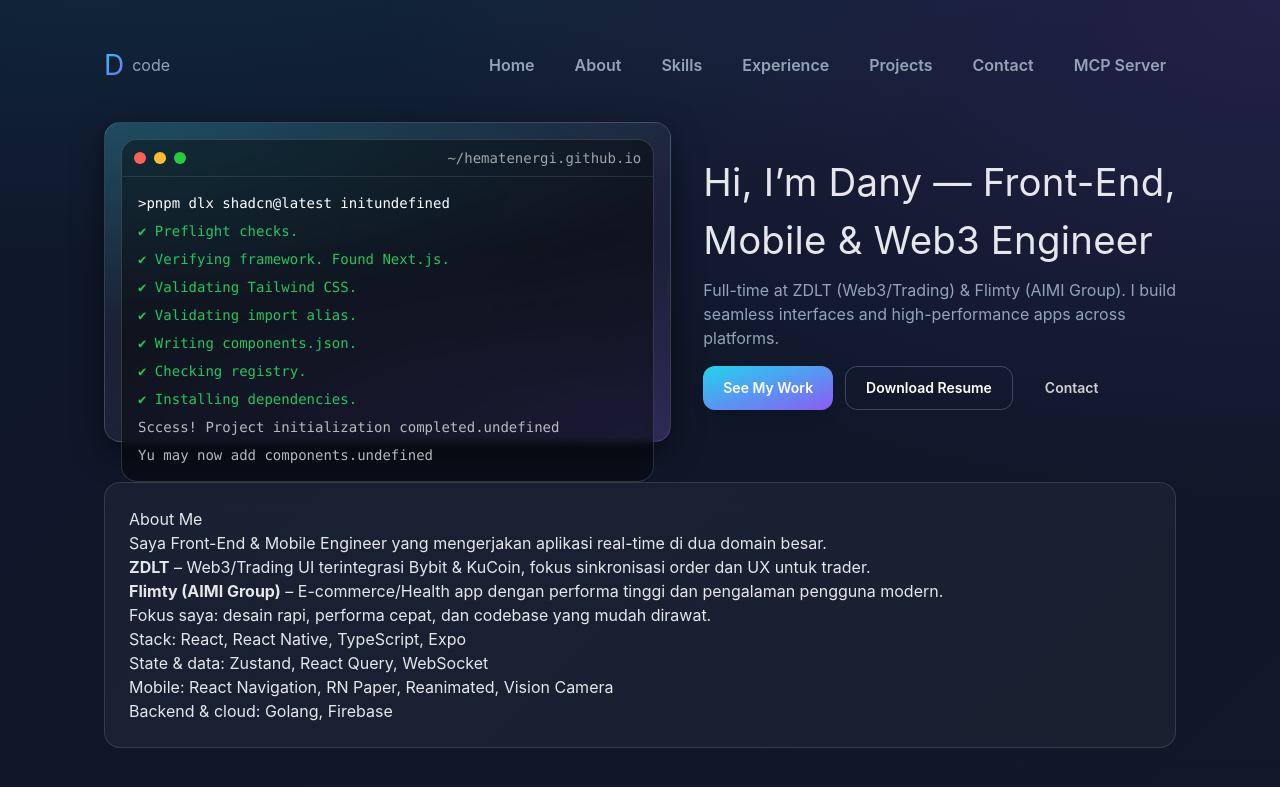
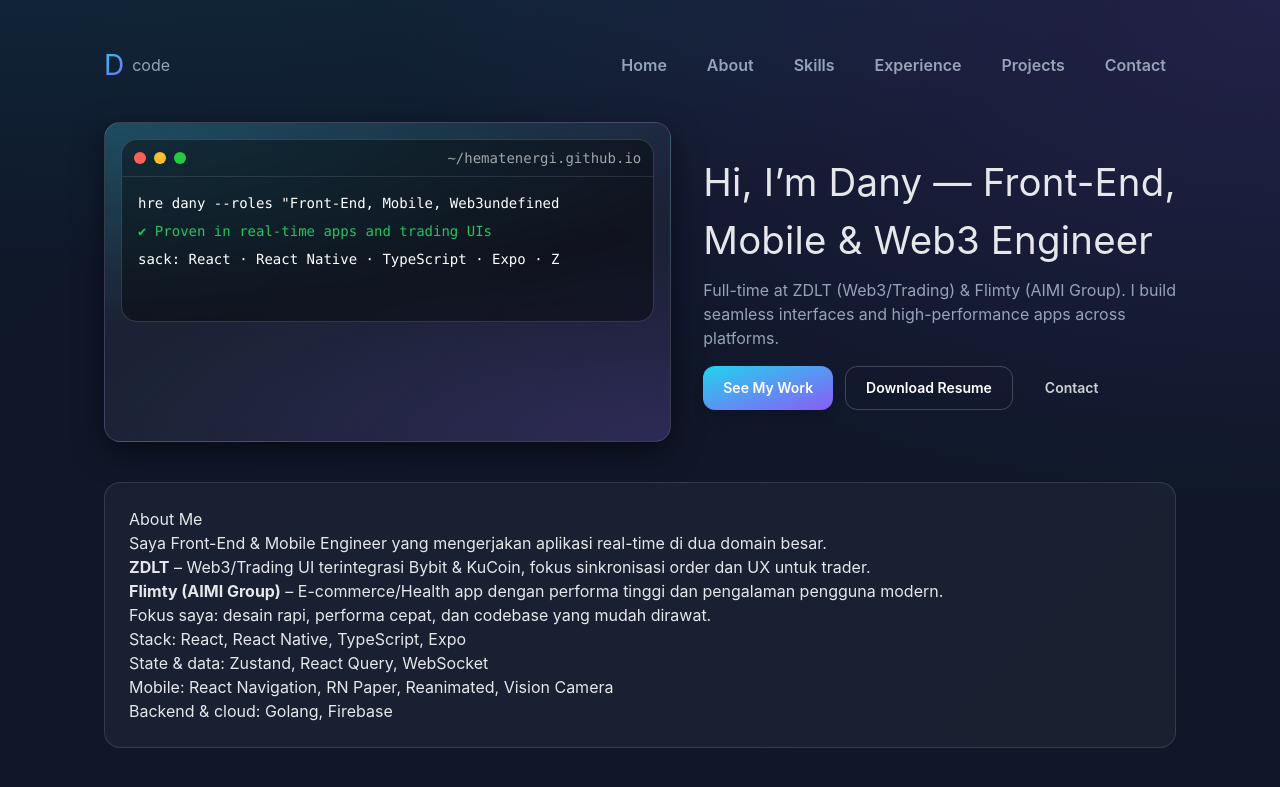
Before and after one commit to hematenergi/hematenergi.github.io, a Next.js app: page / in a window 1280 px wide. Shown: the top 787 px of the page. Built offline with nearby package versions, Linux system fonts and the light colour scheme.

Commit message:
feat(terminal): enhance terminal component with sequence animation and viewport detection
refactor: update homepage content to showcase professional profile
docs: add magicui registry to components.json

```diff
--- a/app/page.tsx
+++ b/app/page.tsx
@@ -1,6 +1,17 @@
 import { LinkButton } from '@/components/ui/button'
-import { Card, CardHeader, CardTitle, CardDescription, CardContent, CardFooter } from '@/components/ui/card'
-import { Terminal, TypingAnimation, AnimatedSpan } from '@/components/ui/terminal'
+import {
+  Card,
+  CardHeader,
+  CardTitle,
+  CardDescription,
+  CardContent,
+  CardFooter,
+} from '@/components/ui/card'
+import {
+  Terminal,
+  TypingAnimation,
+  AnimatedSpan,
+} from '@/components/ui/terminal'
 
 export default function Page() {
   return (
@@ -19,33 +30,65 @@ export default function Page() {
           <a href="#projects">Experience</a>
           <a href="#projects">Projects</a>
           <a href="#contact">Contact</a>
-          <a href="https://www.cult-ui.com/docs/mcp-server" target="_blank" rel="noopener noreferrer">MCP Server</a>
         </div>
       </div>
 
       <div className="content">
         <div className="left">
           <Terminal className="m-4">
-            <TypingAnimation>&gt; pnpm dlx shadcn@latest init</TypingAnimation>
-            <AnimatedSpan className="text-green-500">✔ Preflight checks.</AnimatedSpan>
-            <AnimatedSpan className="text-green-500">✔ Verifying framework. Found Next.js.</AnimatedSpan>
-            <AnimatedSpan className="text-green-500">✔ Validating Tailwind CSS.</AnimatedSpan>
-            <AnimatedSpan className="text-green-500">✔ Validating import alias.</AnimatedSpan>
-            <AnimatedSpan className="text-green-500">✔ Writing components.json.</AnimatedSpan>
-            <AnimatedSpan className="text-green-500">✔ Checking registry.</AnimatedSpan>
-            <AnimatedSpan className="text-green-500">✔ Installing dependencies.</AnimatedSpan>
-            <TypingAnimation className="text-white/70">Success! Project initialization completed.</TypingAnimation>
-            <TypingAnimation className="text-white/70">You may now add components.</TypingAnimation>
+            <TypingAnimation>
+              hire dany --roles "Front-End, Mobile, Web3
+            </TypingAnimation>
+            <AnimatedSpan className="text-green-500">
+              ✔ Proven in real-time apps and trading UIs
+            </AnimatedSpan>
+            <TypingAnimation>
+              stack: React · React Native · TypeScript · Expo · Zustand · React
+              Query
+            </TypingAnimation>
+            <TypingAnimation>
+              domains: ZDLT (Web3/Trading) · Flimty (E-Commerce/Health)
+            </TypingAnimation>
+            <AnimatedSpan className="text-blue-500">
+              ● Deliverables: fast UI, stable UX, maintainable code
+            </AnimatedSpan>
+            <TypingAnimation>
+              contact: linkedin.com/in/dany-arkham-615165b6
+            </TypingAnimation>
+            <TypingAnimation>
+              resume:
+              drive.google.com/file/d/1vF6RlWwwhuUO7qPgoJdKQDBYivtsmX7_/view
+            </TypingAnimation>
+            <TypingAnimation className="text-white/70">
+              open portfolio: #projects
+            </TypingAnimation>
           </Terminal>
         </div>
         <div className="right">
           <section className="hero" id="home">
             <h1>Hi, I’m Dany — Front-End, Mobile & Web3 Engineer</h1>
-            <p className="subheading">Full-time at ZDLT (Web3/Trading) & Flimty (AIMI Group). I build seamless interfaces and high-performance apps across platforms.</p>
+            <p className="subheading">
+              Full-time at ZDLT (Web3/Trading) & Flimty (AIMI Group). I build
+              seamless interfaces and high-performance apps across platforms.
+            </p>
             <div className="cta-group">
               <LinkButton href="#projects">See My Work</LinkButton>
-              <LinkButton href="https://drive.google.com/file/d/1vF6RlWwwhuUO7qPgoJdKQDBYivtsmX7_/view?usp=sharing" target="_blank" rel="noopener noreferrer" variant="outline">Download Resume</LinkButton>
-              <LinkButton href="https://www.linkedin.com/in/dany-arkham-615165b6/" target="_blank" rel="noopener noreferrer" variant="ghost">Contact</LinkButton>
+              <LinkButton
+                href="https://drive.google.com/file/d/1vF6RlWwwhuUO7qPgoJdKQDBYivtsmX7_/view?usp=sharing"
+                target="_blank"
+                rel="noopener noreferrer"
+                variant="outline"
+              >
+                Download Resume
+              </LinkButton>
+              <LinkButton
+                href="https://www.linkedin.com/in/dany-arkham-615165b6/"
+                target="_blank"
+                rel="noopener noreferrer"
+                variant="ghost"
+              >
+                Contact
+              </LinkButton>
             </div>
           </section>
         </div>
@@ -53,12 +96,24 @@ export default function Page() {
 
       <section className="about" id="about">
         <h3>About Me</h3>
-        <p>Saya Front-End & Mobile Engineer yang mengerjakan aplikasi real-time di dua domain besar.</p>
+        <p>
+          Saya Front-End & Mobile Engineer yang mengerjakan aplikasi real-time
+          di dua domain besar.
+        </p>
         <ul>
-          <li><strong>ZDLT</strong> – Web3/Trading UI terintegrasi Bybit & KuCoin, fokus sinkronisasi order dan UX untuk trader.</li>
-          <li><strong>Flimty (AIMI Group)</strong> – E-commerce/Health app dengan performa tinggi dan pengalaman pengguna modern.</li>
+          <li>
+            <strong>ZDLT</strong> – Web3/Trading UI terintegrasi Bybit & KuCoin,
+            fokus sinkronisasi order dan UX untuk trader.
+          </li>
+          <li>
+            <strong>Flimty (AIMI Group)</strong> – E-commerce/Health app dengan
+            performa tinggi dan pengalaman pengguna modern.
+          </li>
         </ul>
-        <p>Fokus saya: desain rapi, performa cepat, dan codebase yang mudah dirawat.</p>
+        <p>
+          Fokus saya: desain rapi, performa cepat, dan codebase yang mudah
+          dirawat.
+        </p>
         <ul>
           <li>Stack: React, React Native, TypeScript, Expo</li>
           <li>State & data: Zustand, React Query, WebSocket</li>
@@ -75,7 +130,9 @@ export default function Page() {
           <li>Zustand (State Management)</li>
           <li>@tanstack/react-query (Data Fetching)</li>
           <li>React Navigation, React Native Paper</li>
-          <li>react-native-vision-camera (Mobile scanning & camera features)</li>
+          <li>
+            react-native-vision-camera (Mobile scanning & camera features)
+          </li>
           <li>Gradients & animations (React Native Reanimated)</li>
           <li>Flutter (Side projects)</li>
           <li>Golang (Backend & SaaS integration)</li>
@@ -89,7 +146,11 @@ export default function Page() {
         <Card className="project">
           <CardHeader>
             <CardTitle>ZDLT — Full-Time Web3 Front-End Developer</CardTitle>
-            <CardDescription>Membangun UI & sistem trading crypto lintas exchange (Bybit, KuCoin). Fokus pada sinkronisasi real-time order, integrasi API, dan UX untuk trader profesional.</CardDescription>
+            <CardDescription>
+              Membangun UI & sistem trading crypto lintas exchange (Bybit,
+              KuCoin). Fokus pada sinkronisasi real-time order, integrasi API,
+              dan UX untuk trader profesional.
+            </CardDescription>
           </CardHeader>
           <CardContent>
             <p>Stack: React, TypeScript, Zustand, React Query, WebSocket.</p>
@@ -97,41 +158,82 @@ export default function Page() {
         </Card>
         <Card className="project">
           <CardHeader>
-            <CardTitle>Flimty (AIMI Group) — Full-Time Front-End Developer</CardTitle>
-            <CardDescription>Mengembangkan dan memelihara aplikasi mobile dan web untuk platform kesehatan & e-commerce Flimty. Fokus pada performa, UI responsif, dan pengalaman pengguna modern.</CardDescription>
+            <CardTitle>
+              Flimty (AIMI Group) — Full-Time Front-End Developer
+            </CardTitle>
+            <CardDescription>
+              Mengembangkan dan memelihara aplikasi mobile dan web untuk
+              platform kesehatan & e-commerce Flimty. Fokus pada performa, UI
+              responsif, dan pengalaman pengguna modern.
+            </CardDescription>
           </CardHeader>
           <CardContent>
-            <p>Stack: React Native, TypeScript, Expo, Zustand, Reanimated, Firebase.</p>
+            <p>
+              Stack: React Native, TypeScript, Expo, Zustand, Reanimated,
+              Firebase.
+            </p>
           </CardContent>
         </Card>
         <h3 style={{ marginTop: 24 }}>Selected Projects</h3>
         <Card className="project">
           <CardHeader>
             <CardTitle>FlimtyApp</CardTitle>
-            <CardDescription>Mobile scanning & UI/UX app built with React Native + Vision Camera + TypeScript. Includes smooth animations and integrated backend for real-time scanning workflows.</CardDescription>
+            <CardDescription>
+              Mobile scanning & UI/UX app built with React Native + Vision
+              Camera + TypeScript. Includes smooth animations and integrated
+              backend for real-time scanning workflows.
+            </CardDescription>
           </CardHeader>
           <CardFooter>
-            <LinkButton href="#" variant="outline">Link to GitHub / Demo</LinkButton>
+            <LinkButton href="#" variant="outline">
+              Link to GitHub / Demo
+            </LinkButton>
           </CardFooter>
         </Card>
         <Card className="project">
           <CardHeader>
             <CardTitle>Floodie</CardTitle>
-            <CardDescription>Weather app built with Flutter focusing on immersive visual experience + monetization via ads on Google Play. Showcases cross-platform capability.</CardDescription>
+            <CardDescription>
+              Weather app built with Flutter focusing on immersive visual
+              experience + monetization via ads on Google Play. Showcases
+              cross-platform capability.
+            </CardDescription>
           </CardHeader>
           <CardFooter>
-            <LinkButton href="#" variant="outline">Link to Play Store / Demo</LinkButton>
+            <LinkButton href="#" variant="outline">
+              Link to Play Store / Demo
+            </LinkButton>
           </CardFooter>
         </Card>
         <Card className="project">
           <CardHeader>
-            <CardTitle>Aplikasi P5 – Projek Penguatan Profil Pelajar Pancasila</CardTitle>
-            <CardDescription>Full-stack web SPA + Admin portal: React + TypeScript, uses dynamic routing (useLocalSearchParams), React Query for data interactions, exports data to Excel.</CardDescription>
+            <CardTitle>
+              Aplikasi P5 – Projek Penguatan Profil Pelajar Pancasila
+            </CardTitle>
+            <CardDescription>
+              Full-stack web SPA + Admin portal: React + TypeScript, uses
+              dynamic routing (useLocalSearchParams), React Query for data
+              interactions, exports data to Excel.
+            </CardDescription>
           </CardHeader>
           <CardFooter>
-            <LinkButton href="https://aplikasi-p5.site/" target="_blank" rel="noopener noreferrer" variant="outline">https://aplikasi-p5.site/</LinkButton>
+            <LinkButton
+              href="https://aplikasi-p5.site/"
+              target="_blank"
+              rel="noopener noreferrer"
+              variant="outline"
+            >
+              https://aplikasi-p5.site/
+            </LinkButton>
             <span className="mx-2">·</span>
-            <LinkButton href="https://aplikasi-p5.site/portal" target="_blank" rel="noopener noreferrer" variant="outline">https://aplikasi-p5.site/portal</LinkButton>
+            <LinkButton
+              href="https://aplikasi-p5.site/portal"
+              target="_blank"
+              rel="noopener noreferrer"
+              variant="outline"
+            >
+              https://aplikasi-p5.site/portal
+            </LinkButton>
           </CardFooter>
         </Card>
       </section>
@@ -139,10 +241,24 @@ export default function Page() {
       <section className="why" id="why">
         <h3>Why Work With Me</h3>
         <ul>
-          <li>I bring deep understanding of both mobile and web platforms — so you get versatile solutions, not just “one side works”.</li>
-          <li>I combine modern tools (TypeScript, Zustand, React Query) with a strong emphasis on maintainability and performance — meaning fewer bugs and faster build times.</li>
-          <li>I’m constantly upgrading: from a previous MacBook Air M1 to a M3 with 16/512GB, optimizing my setup for efficiency and reliability.</li>
-          <li>Because I’ve built side projects (scanner apps, weather apps) and core business apps (P5 system), I know how to ship end-to-end — from UI to backend logic.</li>
+          <li>
+            I bring deep understanding of both mobile and web platforms — so you
+            get versatile solutions, not just “one side works”.
+          </li>
+          <li>
+            I combine modern tools (TypeScript, Zustand, React Query) with a
+            strong emphasis on maintainability and performance — meaning fewer
+            bugs and faster build times.
+          </li>
+          <li>
+            I’m constantly upgrading: from a previous MacBook Air M1 to a M3
+            with 16/512GB, optimizing my setup for efficiency and reliability.
+          </li>
+          <li>
+            Because I’ve built side projects (scanner apps, weather apps) and
+            core business apps (P5 system), I know how to ship end-to-end — from
+            UI to backend logic.
+          </li>
         </ul>
       </section>
 
@@ -150,15 +266,40 @@ export default function Page() {
         <h3>Let’s Build Something</h3>
         <p>Ready to turn a concept into a solid app?</p>
         <p>Email: your email</p>
-        <p>LinkedIn: <a href="https://www.linkedin.com/in/dany-arkham-615165b6/" target="_blank" rel="noopener noreferrer">https://www.linkedin.com/in/dany-arkham-615165b6/</a></p>
+        <p>
+          LinkedIn:{' '}
+          <a
+            href="https://www.linkedin.com/in/dany-arkham-615165b6/"
+            target="_blank"
+            rel="noopener noreferrer"
+          >
+            https://www.linkedin.com/in/dany-arkham-615165b6/
+          </a>
+        </p>
         <p>GitHub: your GitHub link</p>
         <div className="cta-group">
-          <LinkButton href="https://www.linkedin.com/in/dany-arkham-615165b6/" target="_blank" rel="noopener noreferrer">Hire Me</LinkButton>
-          <LinkButton href="https://drive.google.com/file/d/1vF6RlWwwhuUO7qPgoJdKQDBYivtsmX7_/view?usp=sharing" target="_blank" rel="noopener noreferrer" variant="outline">Download Resume</LinkButton>
+          <LinkButton
+            href="https://www.linkedin.com/in/dany-arkham-615165b6/"
+            target="_blank"
+            rel="noopener noreferrer"
+          >
+            Hire Me
+          </LinkButton>
+          <LinkButton
+            href="https://drive.google.com/file/d/1vF6RlWwwhuUO7qPgoJdKQDBYivtsmX7_/view?usp=sharing"
+            target="_blank"
+            rel="noopener noreferrer"
+            variant="outline"
+          >
+            Download Resume
+          </LinkButton>
         </div>
       </section>
 
-      <footer>© 2025 Dany Arkham. Built with React, TypeScript & Expo. All rights reserved.</footer>
+      <footer>
+        © 2025 Dany Arkham. Built with React, TypeScript & Expo. All rights
+        reserved.
+      </footer>
     </div>
   )
 }
--- a/components/ui/terminal.tsx
+++ b/components/ui/terminal.tsx
@@ -1,45 +1,153 @@
-"use client"
-import { useEffect, useMemo, useState } from 'react'
+'use client'
+import React, { Children, useEffect, useMemo, useRef, useState } from 'react'
 import { cn } from '@/lib/utils'
 
-export function Terminal({ children, className }: { children: React.ReactNode; className?: string }) {
+export function Terminal({
+  children,
+  className,
+  sequence = true,
+  startOnView = true,
+}: {
+  children: React.ReactNode
+  className?: string
+  sequence?: boolean
+  startOnView?: boolean
+}) {
+  const ref = useRef<HTMLDivElement | null>(null)
+  const [visible, setVisible] = useState(!startOnView)
+
+  useEffect(() => {
+    if (!startOnView || !ref.current) return
+    const obs = new IntersectionObserver(
+      (entries) => {
+        if (entries[0].isIntersecting) setVisible(true)
+      },
+      { threshold: 0.2 }
+    )
+    obs.observe(ref.current)
+    return () => obs.disconnect()
+  }, [startOnView])
+
+  let content: React.ReactNode = children
+  if (sequence && visible) {
+    const list = Children.toArray(children)
+    let delayAcc = 0
+    content = list.map((child) => {
+      if (React.isValidElement(child)) {
+        if (child.type === TypingAnimation) {
+          const txt: string =
+            typeof child.props.children === 'string' ? child.props.children : ''
+          const speed: number = child.props?.duration ?? 60
+          const d = delayAcc
+          delayAcc += txt.length * speed
+          return React.cloneElement(
+            child as React.ReactElement<any>,
+            { delay: d } as any
+          )
+        }
+        if (child.type === AnimatedSpan) {
+          const d = delayAcc + 200
+          delayAcc += 500
+          return React.cloneElement(
+            child as React.ReactElement<any>,
+            { delay: d } as any
+          )
+        }
+      }
+      return child
+    })
+  }
+
   return (
-    <div className={cn('rounded-2xl border border-white/15 bg-black/40 backdrop-blur-sm text-white font-mono text-sm', className)}>
+    <div
+      ref={ref}
+      className={cn(
+        'rounded-2xl border border-white/15 bg-black/40 backdrop-blur-sm text-white font-mono text-sm',
+        className
+      )}
+    >
       <div className="flex items-center gap-2 px-3 py-2 border-b border-white/10">
         <span className="inline-block h-3 w-3 rounded-full bg-[#ff5f56]" />
         <span className="inline-block h-3 w-3 rounded-full bg-[#ffbd2e]" />
         <span className="inline-block h-3 w-3 rounded-full bg-[#27c93f]" />
         <span className="ml-auto text-white/60">~/hematenergi.github.io</span>
       </div>
-      <div className="p-4 space-y-2">
-        {children}
-      </div>
+      <div className="p-4 space-y-2">{visible ? content : null}</div>
     </div>
   )
 }
 
-export function AnimatedSpan({ children, className, delay = 0 }: { children: React.ReactNode; className?: string; delay?: number }) {
+export function AnimatedSpan({
+  children,
+  className,
+  delay = 0,
+}: {
+  children: React.ReactNode
+  className?: string
+  delay?: number
+}) {
   const [show, setShow] = useState(false)
   useEffect(() => {
     const t = setTimeout(() => setShow(true), delay)
     return () => clearTimeout(t)
   }, [delay])
-  return <span className={cn('block opacity-0 transition-opacity duration-300', show && 'opacity-100', className)}>{children}</span>
+  return (
+    <span
+      className={cn(
+        'block opacity-0 transition-opacity duration-300',
+        show && 'opacity-100',
+        className
+      )}
+    >
+      {children}
+    </span>
+  )
 }
+AnimatedSpan.displayName = 'AnimatedSpan'
 
-export function TypingAnimation({ children, className, duration = 60, delay = 0 }: { children: string; className?: string; duration?: number; delay?: number }) {
+export function TypingAnimation({
+  children,
+  className,
+  duration = 60,
+  delay = 0,
+}: {
+  children: string
+  className?: string
+  duration?: number
+  delay?: number
+}) {
   const [text, setText] = useState('')
   const chars = useMemo(() => children.split(''), [children])
+  const startRef = useRef<number | null>(null)
+  const intervalRef = useRef<number | null>(null)
+
   useEffect(() => {
-    const start = setTimeout(() => {
-      let i = 0
-      const timer = setInterval(() => {
-        setText((prev) => prev + chars[i])
-        i++
-        if (i >= chars.length) clearInterval(timer)
+    setText('')
+    let i = 0
+    startRef.current = window.setTimeout(() => {
+      intervalRef.current = window.setInterval(() => {
+        if (i < chars.length) {
+          setText((prev) => prev + chars[i])
+          i++
+        } else if (intervalRef.current) {
+          clearInterval(intervalRef.current)
+          intervalRef.current = null
+        }
       }, duration)
     }, delay)
-    return () => clearTimeout(start)
+
+    return () => {
+      if (startRef.current) {
+        clearTimeout(startRef.current)
+        startRef.current = null
+      }
+      if (intervalRef.current) {
+        clearInterval(intervalRef.current)
+        intervalRef.current = null
+      }
+    }
   }, [chars, duration, delay])
+
   return <span className={cn('block', className)}>{text}</span>
 }
+TypingAnimation.displayName = 'TypingAnimation'
```
Also changed, not shown: components.json.
